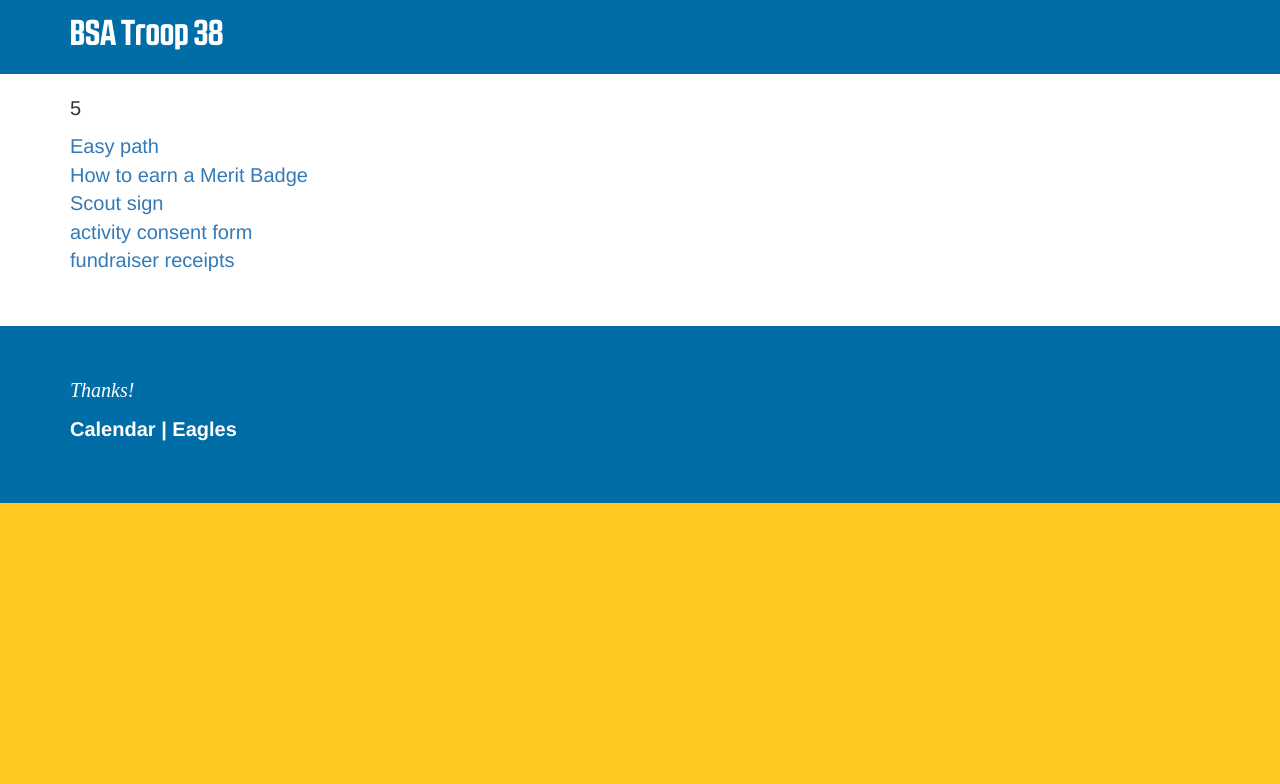
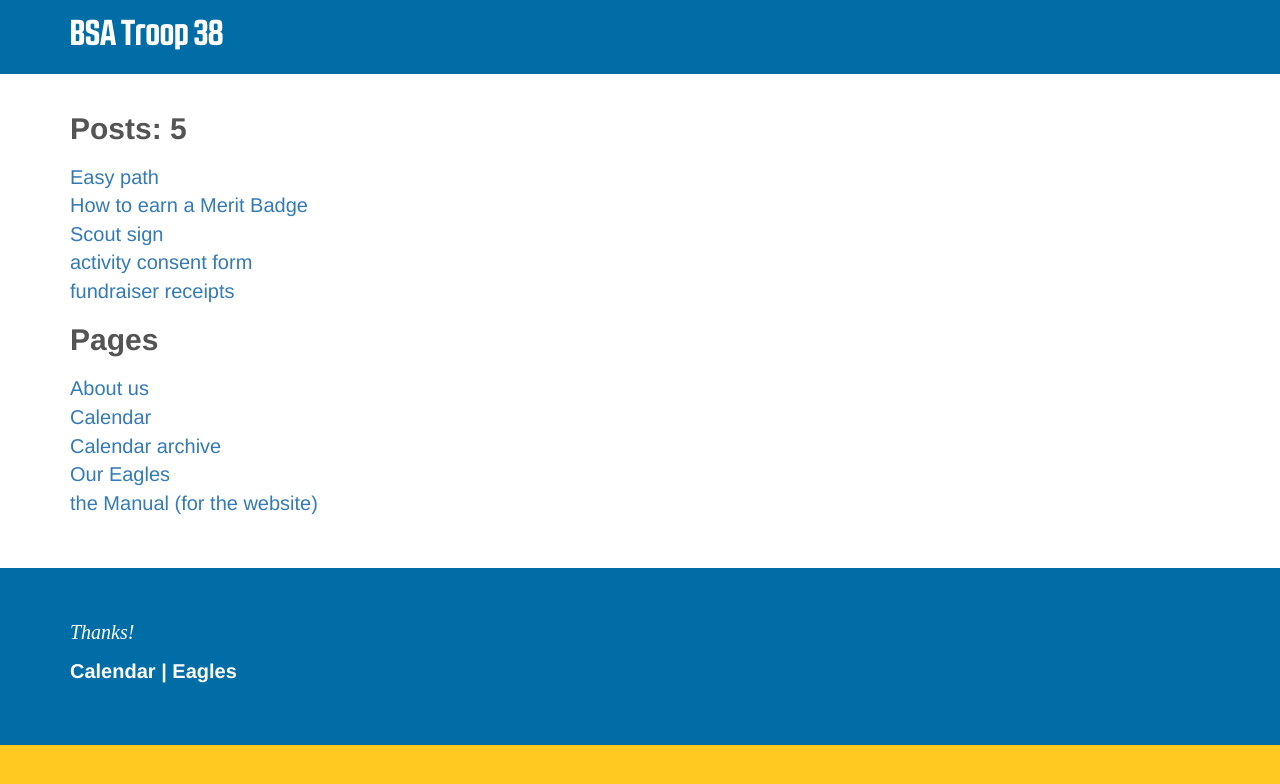
Before and after one commit to demeyere/bsa38.org, a Jekyll site: the page built from _pages/ls.md, in a window 1280 px wide. Shown: the top 784 px of the page. Built offline with Jekyll 4.4.1, drawn with Linux system fonts in a browser that asks for light colours.

Commit message:
update /ls

```diff
--- a/_pages/ls.md
+++ b/_pages/ls.md
@@ -1,13 +1,21 @@
 ---
 title: ls
 date: 2018-01-13
-revised: 2018-02-01 12:55
+revised: 2018-05-15 13:39
 permalink: /ls
 layout: post
 ---
 
-{{ site.posts | size }}
+## Posts: {{ site.posts | size }}
 
 {% assign sorted_posts = (site.posts | sort: 'title') %}
 {% for post in sorted_posts %}<a href="{{ post.url }}">{{ post.title }}</a><br/>
 {% endfor %}
+
+## Pages
+
+<a href="/about">About us</a><br/>
+<a href="/calendar">Calendar</a><br/>
+<a href="/calendar-archive">Calendar archive</a><br/>
+<a href="/eagles">Our Eagles</a><br/>
+<a href="/man">the Manual (for the website)</a><br/>
```
